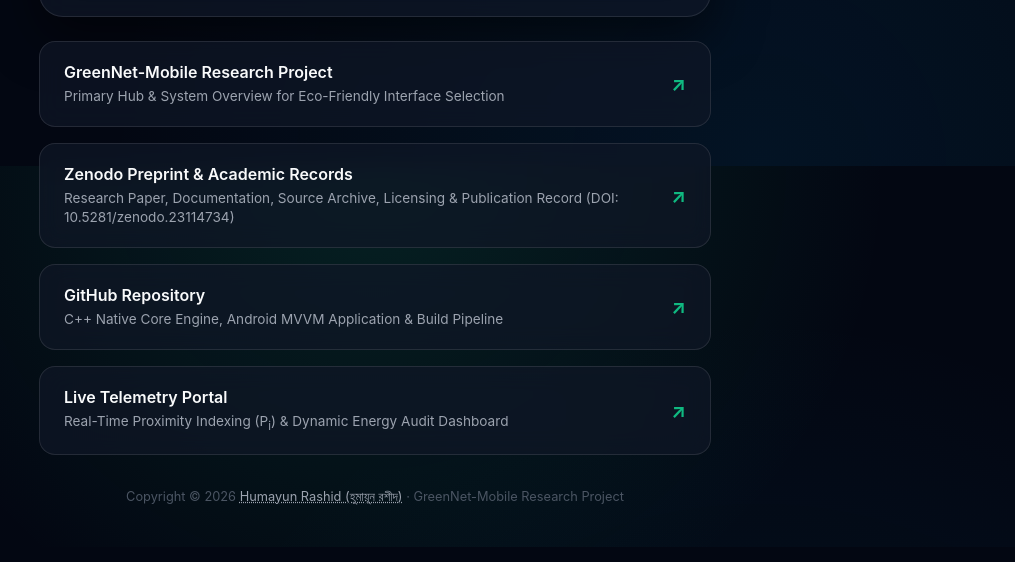
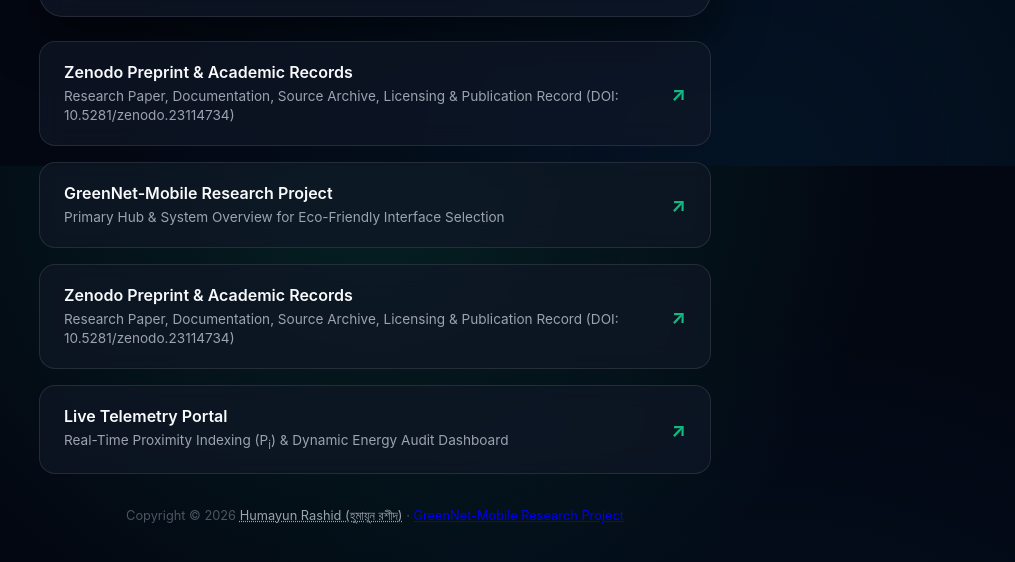
Before and after one commit to HumayunRashidBD/HumayunRashidBD.github.io, a plain HTML site: page index.html in a window 1280 px wide. Shown: the part 634-1196 px from the top of the page, without its empty margins (265-1280 px from the left). Drawn offline with Linux system fonts and the light colour scheme.

Commit message:
Update priority labels and footer link in index.html

```diff
--- a/index.html
+++ b/index.html
@@ -245,7 +245,16 @@
 
         <!-- Portals Grid -->
         <div class="grid-links">
-            <!-- Priority 1: Primary Project Landing Hub -->
+            <!-- Priority 01: Research, Code, Documentation, License, Publication Record -->
+            <a href="https://zenodo.org/records/23114734" class="card-link" target="_blank">
+                <div class="card-info">
+                    <h3>Zenodo Preprint & Academic Records</h3>
+                    <p>Research Paper, Documentation, Source Archive, Licensing & Publication Record (DOI: 10.5281/zenodo.23114734)</p>
+                </div>
+                <span class="arrow">↗</span>
+            </a>
+
+            <!-- Priority 02: Primary Project Landing Hub -->
             <a href="https://greennet.reachnbiz.com/" class="card-link" target="_blank">
                 <div class="card-info">
                     <h3>GreenNet-Mobile Research Project</h3>
@@ -254,7 +263,7 @@
                 <span class="arrow">↗</span>
             </a>
 
-            <!-- Priority 2: Research, Code, Documentation, License, Publication Record -->
+            <!-- Priority 02: Research, Code, Documentation, License, Publication Record -->
             <a href="https://zenodo.org/records/23114734" class="card-link" target="_blank">
                 <div class="card-info">
                     <h3>Zenodo Preprint & Academic Records</h3>
@@ -263,16 +272,7 @@
                 <span class="arrow">↗</span>
             </a>
 
-            <!-- Priority 3: GitHub Codebase Repository -->
-            <a href="https://github.com/HumayunRashidBD/GreenNet-Mobile" class="card-link" target="_blank">
-                <div class="card-info">
-                    <h3>GitHub Repository</h3>
-                    <p>C++ Native Core Engine, Android MVVM Application & Build Pipeline</p>
-                </div>
-                <span class="arrow">↗</span>
-            </a>
-
-            <!-- Priority 4: Live Telemetry Engine -->
+            <!-- Priority 03: Live Telemetry Engine -->
             <a href="https://greennet.reachnbiz.com/telemetry/index.html" class="card-link" target="_blank">
                 <div class="card-info">
                     <h3>Live Telemetry Portal</h3>
@@ -283,7 +283,8 @@
         </div>
 
         <footer>
-            Copyright © 2026 <span class="tooltip-name" title="Research Fellow, Islamic University, Kushtia, Bangladesh">Humayun Rashid (হুমায়ূন রশীদ)</span> · GreenNet-Mobile Research Project
+            Copyright © 2026 <span class="tooltip-name" title="Research Fellow, Islamic University, Kushtia, Bangladesh">Humayun Rashid (হুমায়ূন রশীদ)</span> ·
+            <a href="https://zenodo.org/records/23114734" target="_blank">GreenNet-Mobile Research Project</a>
         </footer>
     </div>
 
```
